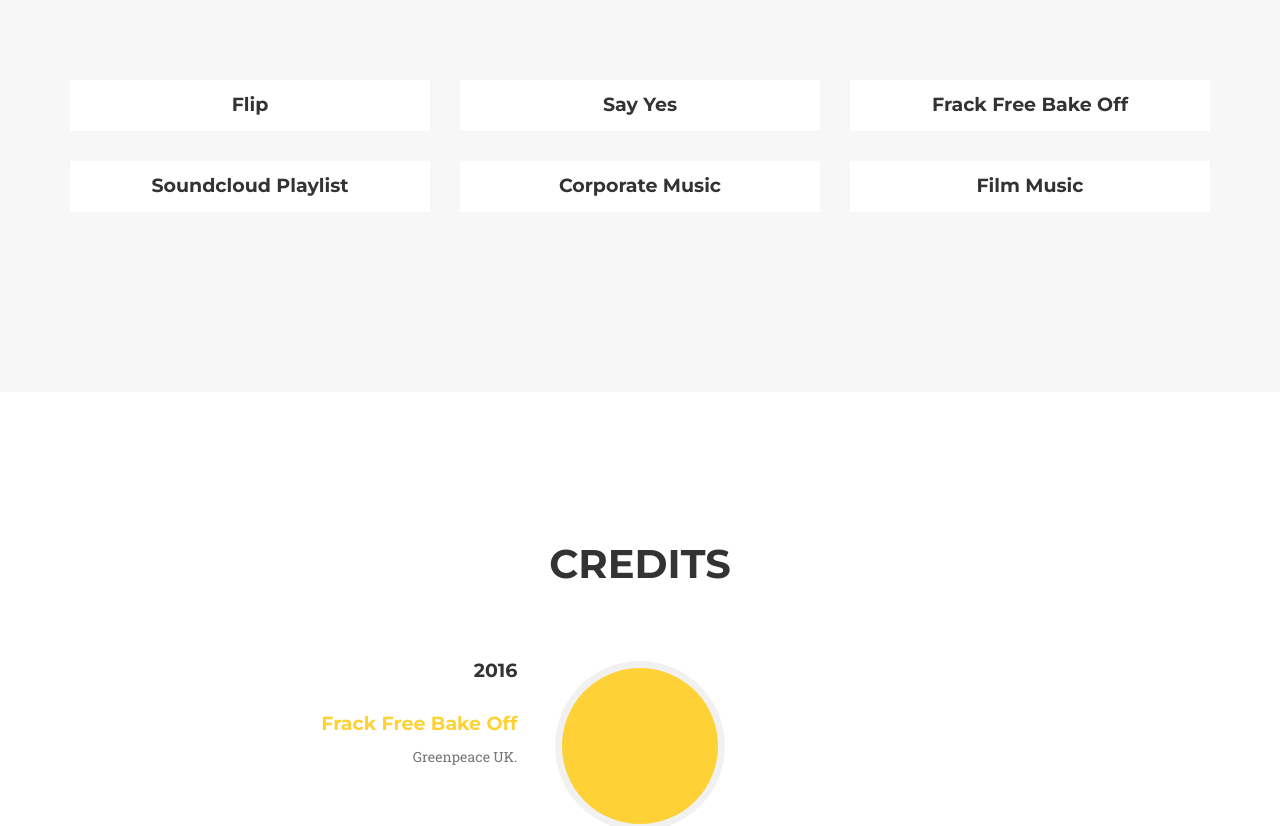
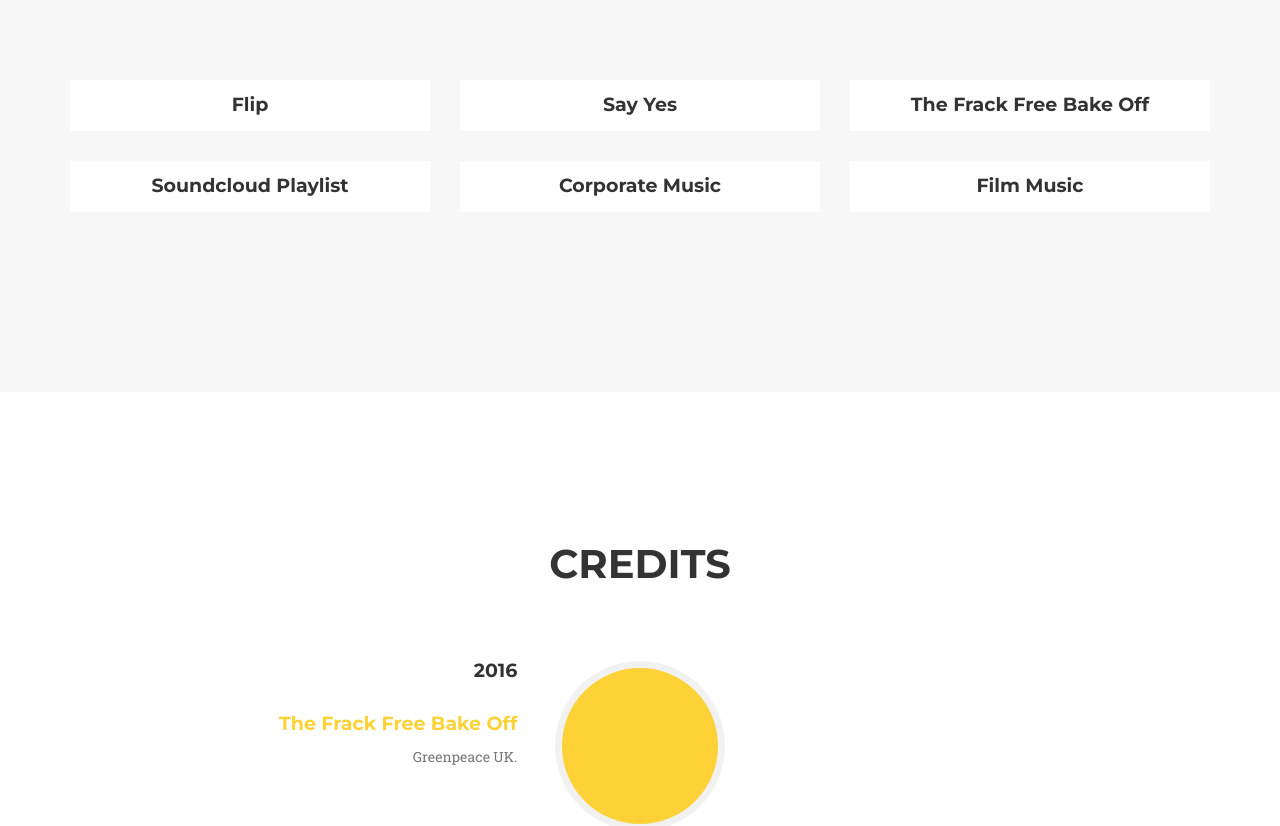
Before and after one commit to barnabysmithmusic/barnabysmithmusic.github.io, a Jekyll site: the page built from _posts/2015-02-05-project-6.markdown, in a window 1280 px wide and 1400 px high, scrolled down 1947 px. Shown: the part 167-993 px from the top of the window. Built offline with Jekyll 4.4.1, drawn with Linux system fonts in a browser that asks for light colours; some web fonts are replaced; comment, search, counter and statistics services are not loaded.

Commit message:
Update title of bake off video

```diff
--- a/_includes/credits.html
+++ b/_includes/credits.html
@@ -19,7 +19,7 @@
                           <div class="timeline-panel">
                               <div class="timeline-heading">
                                   <h4>2016</h4><br>
-                                  <h4 class="subheading"><a href="https://secure.greenpeace.org.uk/page/s/frack-free-bake-off" target="_blank">Frack Free Bake Off</a></h4>
+                                  <h4 class="subheading"><a href="https://secure.greenpeace.org.uk/page/s/frack-free-bake-off" target="_blank">The Frack Free Bake Off</a></h4>
                               </div>
                               <div class="timeline-body">
                                   <p class="text-muted">Greenpeace UK.</p>
--- a/_posts/2015-02-05-project-6.markdown
+++ b/_posts/2015-02-05-project-6.markdown
@@ -1,6 +1,6 @@
 ---
-title: Frack Free Bake Off
-subtitle: Frack Free Bake Off
+title: The Frack Free Bake Off
+subtitle: The Frack Free Bake Off
 layout: default
 modal-id: 6
 date: 2015-02-05
```
